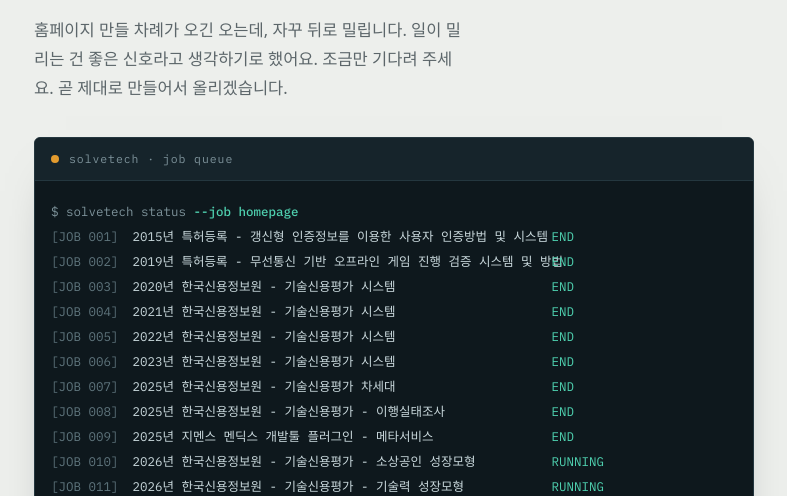
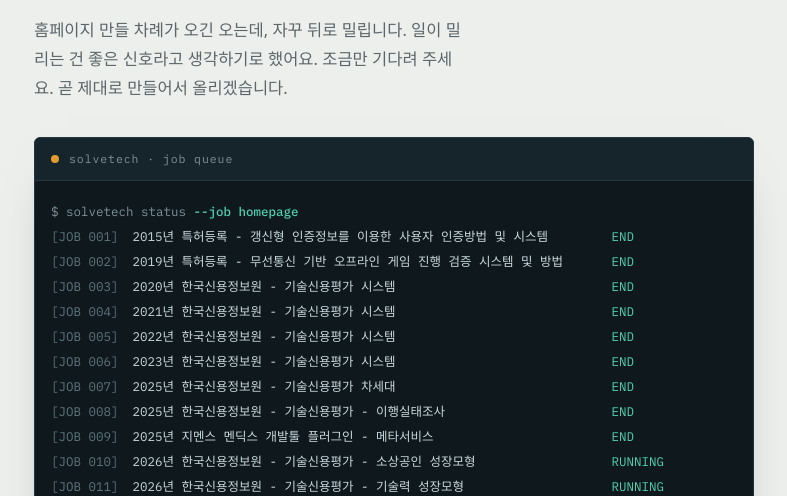
Before and after one commit to jungwonx/jungwonx.github.io, a plain HTML site: page index.html in a window 1280 px wide. Shown: the part 303-799 px from the top of the page, without its empty margins (246-1033 px from the left). Drawn offline with Linux system fonts and the light colour scheme; a web font is replaced by a local one.

Commit message:
Update index.html

```diff
--- a/index.html
+++ b/index.html
@@ -43,7 +43,7 @@
   .logline{display:flex; gap:14px; white-space:nowrap; opacity:0; transform:translateY(4px);}
   .logline.on{opacity:1; transform:none; transition:opacity .22s ease, transform .22s ease;}
   .lg-id{color:#5F757D; flex:none; width:9ch;}
-  .lg-name{flex:none; width:54ch;}
+  .lg-name{flex:none; width:62ch;}
   .lg-stat{flex:none; color:var(--mint);}
   .logline.wait{color:#8FA5AC;}
   .logline.wait .lg-stat{color:var(--amber);}
```
